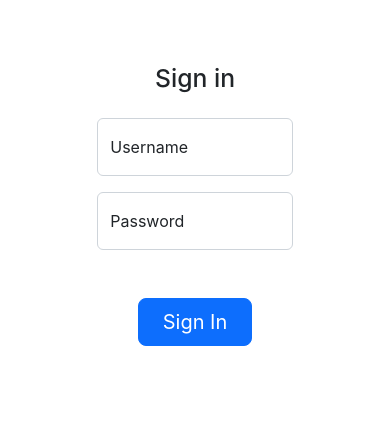
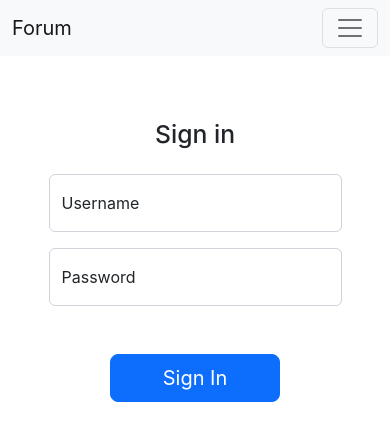
Before and after one commit to luongphucdien/forum-web-app-project, a React (Create React App) app in the folder frontend/: page /sign-in in a window 390 px wide. Shown: the top 440 px of the page. Built offline with nearby package versions, Linux system fonts and the light colour scheme.

Commit message:
Dien | :heavy_plus_sign: | Add JWT authentication services

```diff
--- /dev/null
+++ b/frontend/src/nav/nav.js
@@ -0,0 +1,35 @@
+import React from "react";
+
+
+export default function Nav() {
+    return (
+        <nav className="navbar navbar-expand-sm bg-light">
+            <div className="container-fluid">
+                <a className="navbar-brand" href="/">Forum</a>
+
+                <button
+                    className="navbar-toggler"
+                    type="button"
+                    data-bs-toggle="collapse"
+                    data-bs-target="#navbarNav"
+                    aria-controls="navbarNav"
+                    aria-expanded="false"
+                    aria-label="Toggle navigation"
+                >
+                    <span className="navbar-toggler-icon"></span>
+                </button>
+
+                <div className="collapse navbar-collapse justify-content-between mt-3 mt-sm-0" id="navbarNav">
+                    <form className="d-flex flex-fill justify-content-center" role={'search'}>
+                        <input className="form-control me-2 w-75" type={'search'} placeholder='Search' aria-label="Search"/>
+                        <input className="btn btn-outline-success" type={'submit'}/>
+                    </form>
+                    <ul className="navbar-nav">
+                        <li className="nav-item"> <a className="nav-link" href="/sign-in">Sign In</a> </li>
+                        <li className="nav-item"> <a className="nav-link" href="/sign-up">Sign Up</a> </li>
+                    </ul>
+                </div>
+            </div>
+        </nav>
+    );
+}
--- a/frontend/src/pages/sign in/sign in.js
+++ b/frontend/src/pages/sign in/sign in.js
@@ -26,7 +26,7 @@ export default function SignIn() {
 
     return (
         <div className='d-flex mt-5'>
-            <div className='m-auto col-7 p-3'>
+            <div className='m-auto col-10 col-md-5 p-3'>
                 <form onSubmit={test} method='post'>
                     <h2 className='text-center mb-4'>Sign in</h2>
 
--- a/frontend/src/routes/main routes.js
+++ b/frontend/src/routes/main routes.js
@@ -1,11 +1,13 @@
 import React from "react";
 import { BrowserRouter, Route, Routes } from 'react-router-dom';
+import Nav from "../nav/nav";
 import Home from "../pages/home/home";
 import SignIn from "../pages/sign in/sign in";
 
 export default function MainRoutes() {
     return (
         <BrowserRouter>
+            <Nav/>
             <div>
                 <Routes>
                     <Route path="/" element={<Home/>} />
```
Also changed, not shown: frontend/src/services/auth-header.js (added, +7 -0 lines), frontend/src/services/auth.service.js (added, +36 -0 lines), frontend/src/services/auth.user.js (added, +13 -0 lines), 1 other file (tests, documents, lock files or other folders).
